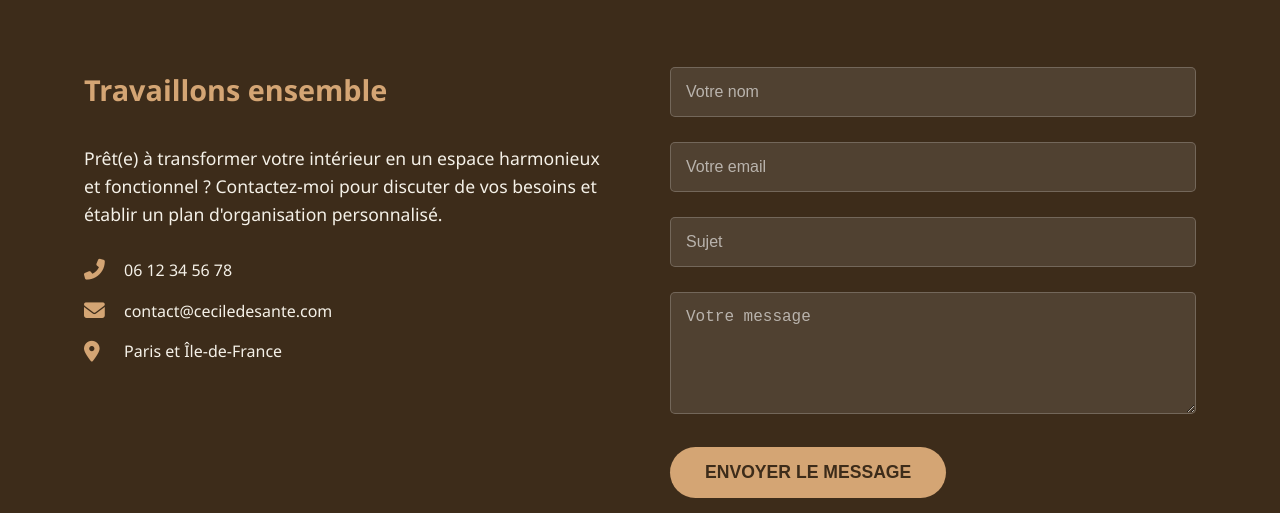
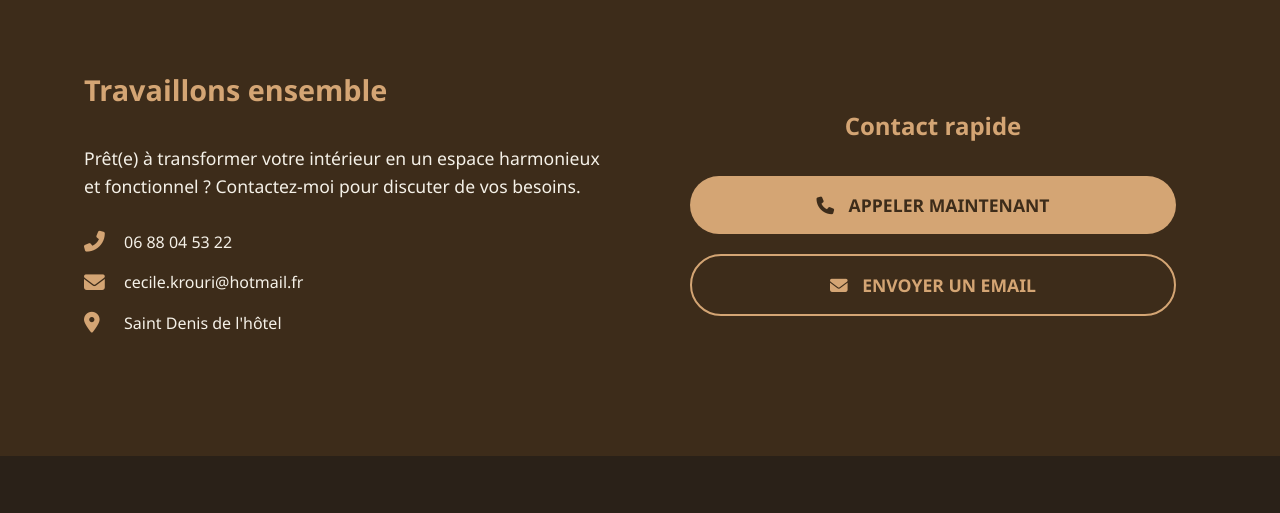
Before and after one commit to satinekrouri/cecile-desante, a plain HTML site: page index.html in a window 1280 px wide. Shown: the part 2963-3476 px from the top of the page. Drawn offline with Linux system fonts and the light colour scheme.

Commit message:
Update index.html

```diff
--- a/index.html
+++ b/index.html
@@ -596,7 +596,7 @@
             <div class="services-grid">
                 <!-- Service 1 -->
                 <div class="service-card">
-                    <div class="service-img" style="background-image: url('https://images.unsplash.com/photo-1556909114-f6e7ad7d3136?ixlib=rb-4.0.3&ixid=M3wxMjA3fDB8MHxwaG90by1wYWdlfHx8fGVufDB8fHx8fA%3D%3D&auto=format&fit=crop&w=1470&q=80');"></div>
+                    <div class="service-img" style="background-image: url('https://www.18h39.fr/wp-content/uploads/2022/03/home-desencombrer-minimaliste.jpg');"></div>
                     <div class="service-content">
                         <div class="service-icon">
                             <i class="fas fa-archive"></i>
@@ -608,19 +608,19 @@
 
                 <!-- Service 2 -->
                 <div class="service-card">
-                    <div class="service-img" style="background-image: url('https://images.unsplash.com/photo-1558618666-fcd25c85cd64?ixlib=rb-4.0.3&ixid=M3wxMjA3fDB8MHxwaG90by1wYWdlfHx8fGVufDB8fHx8fA%3D%3D&auto=format&fit=crop&w=1467&q=80');"></div>
+                    <div class="service-img" style="background-image: url('https://resize.elle.fr/original/var/plain_site/storage/images/deco/pratique/rangements/organisation-d-interieur-10-conseils-d-experte-pour-tout-comprendre-et-s-y-mettre-4265962/102814307-1-fre-FR/Organisation-d-interieur-10-conseils-d-experte-pour-tout-comprendre-et-s-y-mettre.jpg');"></div>
                     <div class="service-content">
                         <div class="service-icon">
                             <i class="fas fa-home"></i>
                         </div>
                         <h3>ORGANISATION D'INTÉRIEUR</h3>
-                        <p>Je crée des solutions d'organisation sur mesure pour chaque pièce de votre maison, optimisant l'espace et simplifiant votre quotidien.</p>
+                        <p>Je réorganise votre intérieur, optimisant l'espace et simplifiant votre quotidien.</p>
                     </div>
                 </div>
 
                 <!-- Service 3 -->
                 <div class="service-card">
-                    <div class="service-img" style="background-image: url('https://images.unsplash.com/photo-1586023492125-27b2c045efd7?ixlib=rb-4.0.3&ixid=M3wxMjA3fDB8MHxwaG90by1wYWdlfHx8fGVufDB8fHx8fA%3D%3D&auto=format&fit=crop&w=1558&q=80');"></div>
+                    <div class="service-img" style="background-image: url('https://www.agem.fr/uploads/images/slide/61bc598daa363748498833.jpg');"></div>
                     <div class="service-content">
                         <div class="service-icon">
                             <i class="fas fa-sort-amount-down"></i>
@@ -662,32 +662,49 @@
         <div class="contact-content">
             <div class="contact-info">
                 <h3>Travaillons ensemble</h3>
-                    <p>Prêt(e) à transformer votre intérieur en un espace harmonieux et fonctionnel ? Contactez-moi pour discuter de vos besoins et établir un plan d'organisation personnalisé.</p>
+                <p>Prêt(e) à transformer votre intérieur en un espace harmonieux et fonctionnel ? Contactez-moi pour discuter de vos besoins.</p>
 
                 <div class="contact-details">
                     <div>
                         <i class="fas fa-phone-alt"></i>
-                            <span>06 12 34 56 78</span>
+                        <span>06 88 04 53 22</span>
                     </div>
                     <div>
                         <i class="fas fa-envelope"></i>
-                            <span>contact@ceciledesante.com</span>
+                        <span>cecile.krouri@hotmail.fr</span>
                     </div>
                     <div>
                         <i class="fas fa-map-marker-alt"></i>
-                            <span>Paris et Île-de-France</span>
+                        <span>Saint Denis de l'hôtel</span>
                     </div>
                 </div>
             </div>
 
             <div class="contact-form">
-                    <form id="contactForm">
-                        <input type="text" name="name" placeholder="Votre nom" required>
-                        <input type="email" name="email" placeholder="Votre email" required>
-                        <input type="text" name="subject" placeholder="Sujet" required>
-                        <textarea name="message" rows="5" placeholder="Votre message" required></textarea>
-                        <button type="submit">ENVOYER LE MESSAGE</button>
-                    </form>
+                <!-- Partie simplifiée avec 2 boutons seulement -->
+                <div style="text-align: center; padding: 40px 20px;">
+                    <h3 style="color: var(--gold); margin-bottom: 30px; font-size: 1.5rem;">Contact rapide</h3>
+
+                    <!-- Bouton Appel -->
+                    <a href="tel:+33688045322"
+                       style="display: block; background-color: var(--gold); color: var(--dark-brown);
+                              padding: 15px 30px; border-radius: 50px; text-decoration: none;
+                              font-weight: bold; font-size: 1.1rem; margin-bottom: 20px;
+                              transition: all 0.3s;">
+                        <i class="fas fa-phone" style="margin-right: 10px;"></i>
+                        APPELER MAINTENANT
+                    </a>
+
+                    <!-- Bouton Email -->
+                    <a href="mailto:cecile.krouri@hotmail.fr?subject=Demande de contact - Organisation intérieur"
+                       style="display: block; background-color: transparent; color: var(--gold);
+                              padding: 15px 30px; border-radius: 50px; text-decoration: none;
+                              font-weight: bold; font-size: 1.1rem; border: 2px solid var(--gold);
+                              transition: all 0.3s;">
+                        <i class="fas fa-envelope" style="margin-right: 10px;"></i>
+                        ENVOYER UN EMAIL
+                    </a>
+                </div>
             </div>
         </div>
     </div>
@@ -724,7 +741,7 @@
             </div>
 
             <div class="copyright">
-                <p>&copy; 2023 Cécile Desante - Home Organizer. Tous droits réservés.</p>
+                <p>&copy; 2025 Cécile Desante - Home Organizer. Tous droits réservés.</p>
             </div>
         </div>
     </footer>
```
Lines whose indentation alone changed are shown as unchanged.
